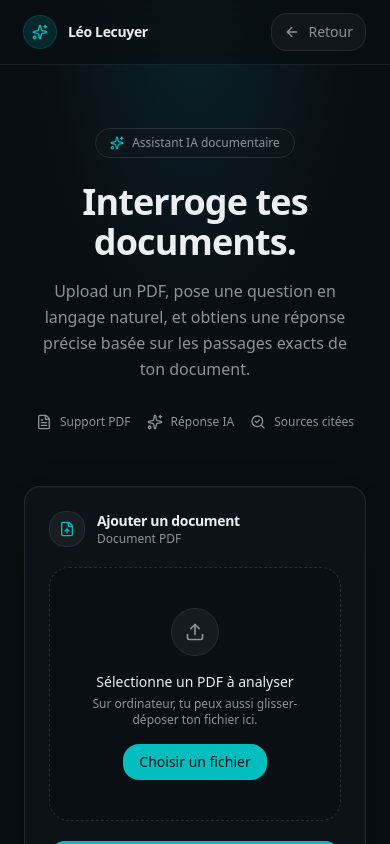
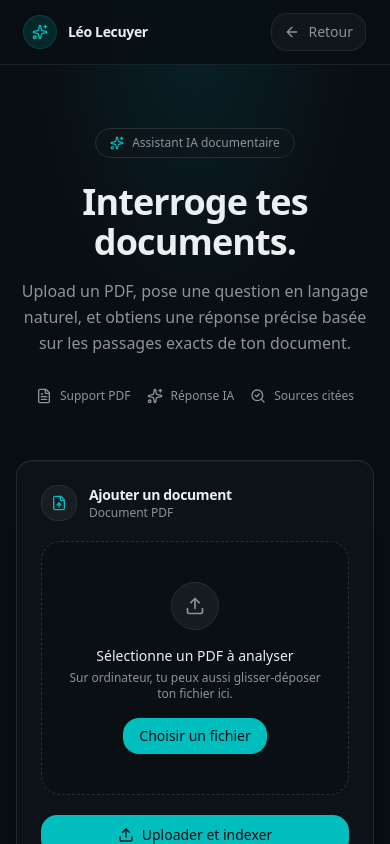
Before and after one commit to LeoLecLeo/ai-document-assistant, a Next.js app in the folder frontend/: page / in a window 390 px wide. Shown: the top 844 px of the page. Built offline with nearby package versions, Linux system fonts and the light colour scheme; no server answers.

Commit message:
Improve UI mobile

```diff
--- a/frontend/src/app/page.tsx
+++ b/frontend/src/app/page.tsx
@@ -170,16 +170,16 @@ export default function Home() {
   }
 
   return (
-    <main className="relative min-h-screen overflow-hidden bg-background">
+    <main className="relative min-h-screen overflow-x-hidden bg-background">
       <div
         className="pointer-events-none absolute inset-x-0 top-0 h-120 bg-[radial-gradient(60%_100%_at_50%_0%,oklch(0.72_0.13_215/0.12),transparent_70%)]"
         aria-hidden="true"
       />
 
-      <div className="relative mx-auto w-full max-w-5xl px-6 py-16 sm:py-24">
+      <div className="relative mx-auto w-full max-w-5xl overflow-x-hidden px-4 py-16 sm:px-6 sm:py-24">
         <PageHeader />
 
-        <div className="mt-14 grid gap-6 lg:grid-cols-2">
+        <div className="mt-14 grid min-w-0 grid-cols-1 gap-6 lg:grid-cols-2">
           <UploadPanel
             file={file}
             uploadResult={uploadResult}
@@ -201,15 +201,15 @@ export default function Home() {
           />
         </div>
 
-        <div className="mt-8">
+        <div className="mt-8 min-w-0">
           <ErrorMessage message={error} />
         </div>
 
-        <div className="mt-8">
+        <div className="mt-8 min-w-0">
           <AnswerPanel answer={answer} isLoading={isAsking} />
         </div>
 
-        <div className="mt-12">
+        <div className="mt-12 min-w-0">
           <SourcesList sources={sources} />
         </div>
       </div>
```
